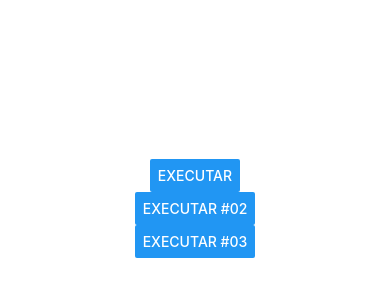
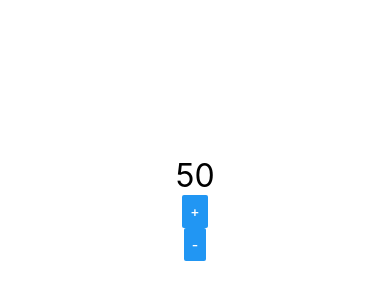
Before and after one commit to NelinhoHIL/Exercicios1, a React Native app: screen / in a window 390 px wide. Shown: the part 214-514 px from the top of the page. Built offline with nearby package versions, Linux system fonts and the light colour scheme.

Commit message:
Add compoente Contador

```diff
--- a/src/App.js
+++ b/src/App.js
@@ -1,13 +1,13 @@
 import React, {Component} from 'react';
 import {Text, View, StyleSheet} from 'react-native';
 
-import Botao from './componentes/Botao';
+import Contador from './componentes/Contador';
 
 export default class App extends Component {
   render() {
     return (
       <View style={estilos.container}>
-        <Botao />
+        <Contador valorInicial={50}/>
       </View>
     );
   }
--- /dev/null
+++ b/src/componentes/Contador.js
@@ -0,0 +1,16 @@
+import React, { useState }from 'react'
+import { Text, Button } from 'react-native'
+import Padrao from '../estilo/Padrao';
+
+export default props => {
+      const [numero, setNumero] = useState(props.valorInicial)
+      const incremento = () => setNumero(numero +1)
+      const decremento = () => setNumero(numero -1)
+    return (
+        <>
+            <Text style={Padrao.txtG}>{numero}</Text>
+            <Button title="+" onPress={incremento}/>
+            <Button title="-" onPress={decremento}/>
+        </>
+    )
+}
```
